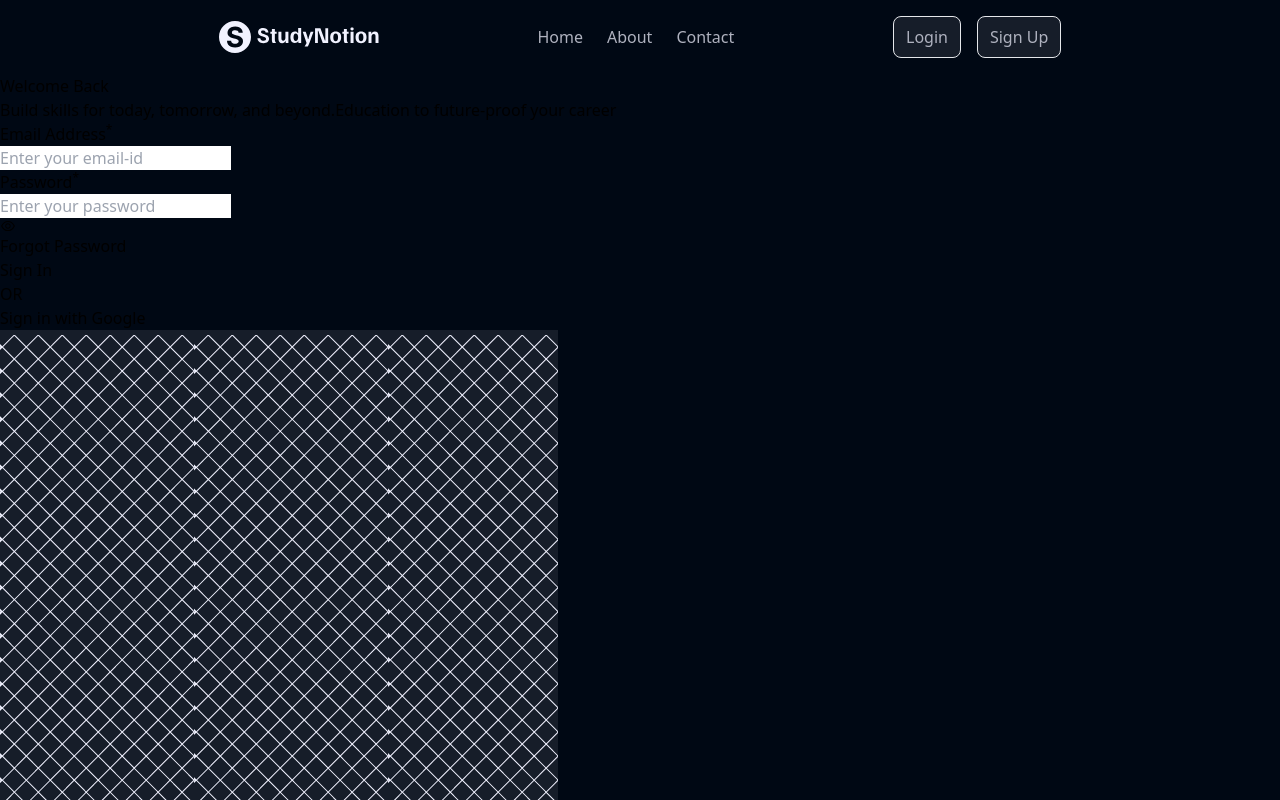
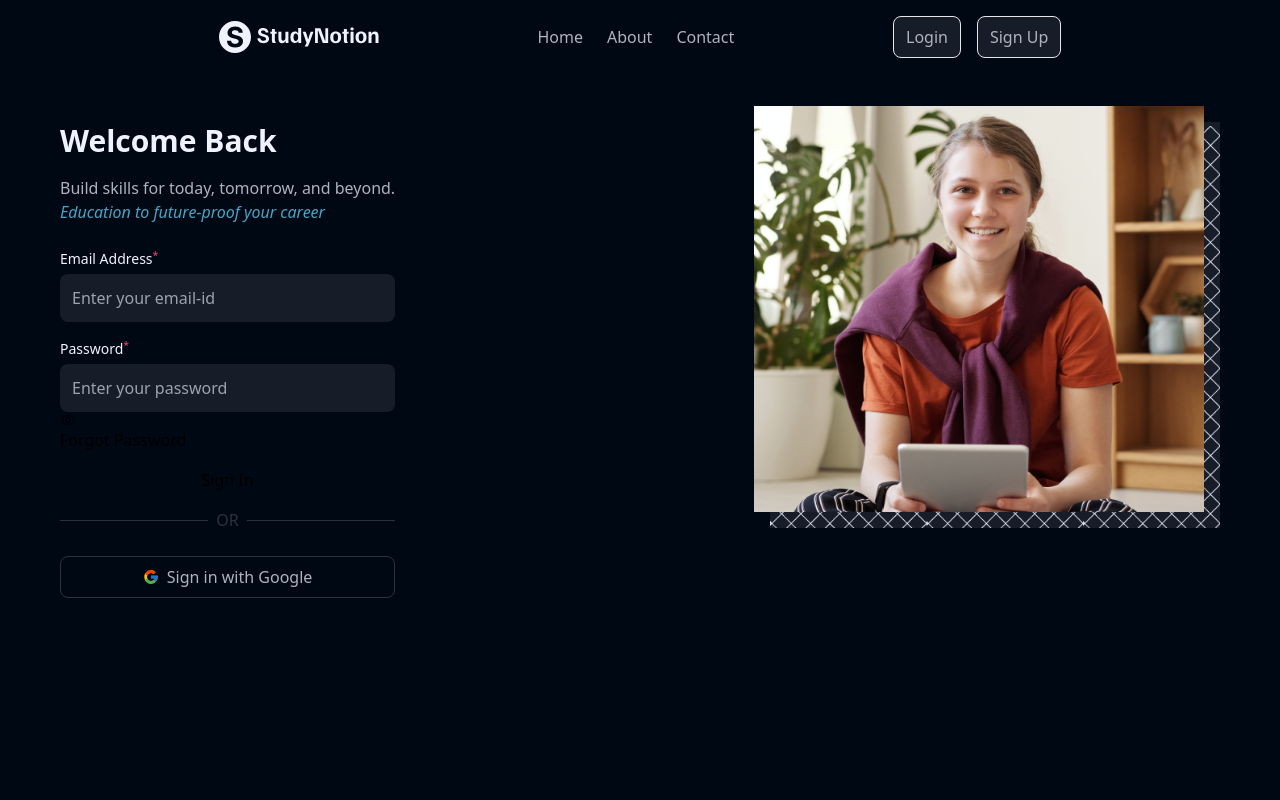
Before and after one commit to ramsai-5A1/routerProject_1, a React (Create React App) app: page /login in a window 1280 px wide. Built offline with nearby package versions, Linux system fonts and the light colour scheme.

Commit message:
Added styling to Template component

```diff
--- a/src/components/LoginForm.js
+++ b/src/components/LoginForm.js
@@ -30,9 +30,12 @@
 
     return (
         <div>
-            <form onSubmit={submitHandler}>
-                <label>
-                    <p>Email Address<sup>*</sup></p>
+            <form onSubmit={submitHandler}
+            className="flex flex-col w-full gap-y-4 mt-6"
+            >
+                <label className="w-full">
+                    <p className="text-[0.875rem] text-richblack-5 mb-1 leading-[1.375rem]">
+                    Email Address<sup className="text-pink-200">*</sup></p>
 
                 <input
                     required
@@ -41,11 +44,13 @@
                     onChange={changeHandler}
                     placeholder="Enter your email-id"
                     name='email'
+                    className="bg-richblack-800 rounded-[0.5rem] text-richblack-5 w-full p-[12px]"
                 />
                 </label>
 
-                <label>
-                    <p>Password<sup>*</sup></p>
+                <label className="w-full">
+                    <p className="text-[0.875rem] text-richblack-5 mb-1 leading-[1.375rem]">
+                    Password<sup className="text-pink-200">*</sup></p>
 
                 <input
                     required
@@ -54,6 +59,7 @@
                     onChange={changeHandler}
                     placeholder="Enter your password"
                     name='password'
+                    className="bg-richblack-800 rounded-[0.5rem] text-richblack-5 w-full p-[12px]"
                 />
 
                 <span onClick={() => setShowPassword((prev) => !prev)}>
--- a/src/components/Template.js
+++ b/src/components/Template.js
@@ -2,30 +2,39 @@
 import frameImage from '../assets/frame.png'
 import SignupForm from './SignupForm'
 import LoginForm from './LoginForm'
+import {FcGoogle} from 'react-icons/fc'
 
 const Template = ({title, desc1, desc2, image, formType, setIsLoggedIn}) => {
   return (
-    <div>
+    <div className='flex justify-between w-11/12 max-w-[1160px] py-12 mx-auto gap-x-12 gap-y-0'>
         <div>
-            <h1>{title}</h1>
-            <p>
-                <span>{desc1}</span>
-                <span>{desc2}</span>
+            <h1
+            className='text-richblack-5 font-semibold text-[1.875rem] leading-[2.375rem]'
+            >{title}</h1>
+            <p className='text=[1.125rem] rem leading[1.625rem] mt-4'>
+                <span className='text-richblack-100'>{desc1}</span>
+                <br/>
+                <span className='text-blue-100 italic'>{desc2}</span>
             </p>
 
-            {formType === "signup" ? (<SignupForm setIsLoggedIn={setIsLoggedIn} />) : (<LoginForm setIsLoggedIn={setIsLoggedIn}/>) }
-            <div>
-                <div></div>
-                <p>OR</p>
-                <div></div>
+            {formType === "signup" ?
+            (<SignupForm setIsLoggedIn={setIsLoggedIn} />) :
+             (<LoginForm setIsLoggedIn={setIsLoggedIn}/>) }
+
+            <div className='flex w-full items-center my-4 gap-x-2'>
+                <div className='w-full h-[1px] bg-richblack-700'></div>
+                <p className='text-richblack-700 font-medium leading[1.375rem]'>OR</p>
+                <div className='w-full h-[1px] bg-richblack-700'></div>
             </div>
 
-            <button>
+            <button className='w-full flex justify-center items-center rounded-[8px] font-medium text-richblack-100
+            border border-richblack-700 px-[12px] py-[8px] gap-x-2 mt-6'>
+                <FcGoogle/>
                 <p>Sign in with Google</p>
             </button>
         </div>
 
-        <div>
+        <div className='relative w-11/12 max-w-[450px]'>
             <img src={frameImage}
                 alt="Pattern"
                 width={558}
@@ -38,6 +47,7 @@
                 width={558}
                 height={490}
                 loading="lazy"
+                className='absolute -top-4 right-4'
             />
         </div>
     </div>
--- a/src/pages/Dashboard.js
+++ b/src/pages/Dashboard.js
@@ -1,7 +1,7 @@
 
 const Dashboard = () => {
     return (
-        <div className="flex justify-center items-center">
+        <div className="flex justify-center items-center text-white text-3xl h-full">
             Welcome to StudyNotion
         </div>)
 }
--- a/src/pages/Home.js
+++ b/src/pages/Home.js
@@ -1,7 +1,7 @@
 
 const Home = () => {
     return (
-        <div className="flex justify-center items-center">
+        <div className="flex justify-center items-center text-white text-3xl h-full">
             Home
         </div>);
 }
```
